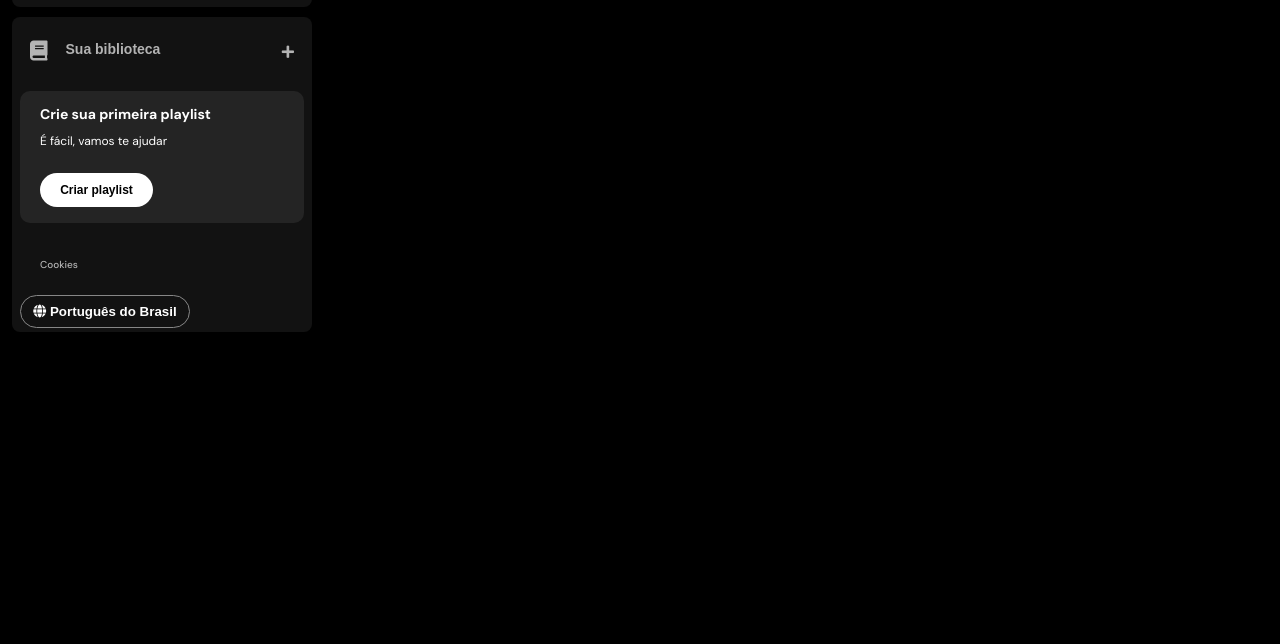
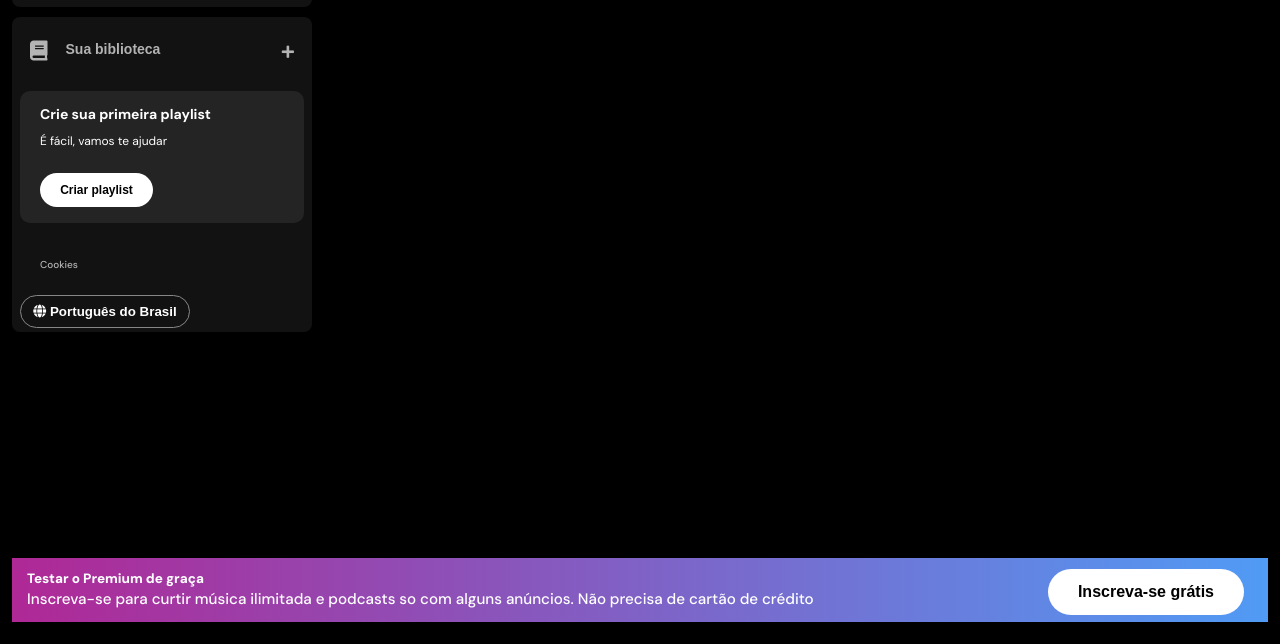
Before and after one commit to BarbosaNath/spotify-imersao-alura, a plain HTML site: page index.html in a window 1280 px wide. Shown: the part 166-810 px from the top of the page. Drawn offline with Linux system fonts and the light colour scheme.

Commit message:
feat: added footer

```diff
--- a/index.html
+++ b/index.html
@@ -24,6 +24,7 @@
 <body>
   <!--------------------------------- SIDEBAR --------------------------------->
   <section class="sidebar">
+    <!-------------------------------- NAV ------------------------------------>
     <nav class="sidebar__navigation">
       <div class="logo">
         <a href="">
@@ -45,10 +46,12 @@
           </a>
         </li>
       </ul>
+    </nav>
+    <!------------------------------- /NAV ------------------------------------>
 
-    </nav>
+    <!------------------------------- LIBRARY --------------------------------->
+    <div class="library">
 
-    <div class="library">
       <div class="library__content">
         <button class="library__button">
           <span class="fa fas fa-book"></span>
@@ -78,11 +81,13 @@
       </div>
 
     </div>
+    <!------------------------------ /LIBRARY --------------------------------->
   </section>
   <!-------------------------------- /SIDEBAR --------------------------------->
 
   <!---------------------------------- MAIN ----------------------------------->
   <main class="main-container">
+    <!-------------------------------- NAV ------------------------------------>
     <nav class="header__navigation">
       <div class="navigation">
         <button class="arrow-left">
@@ -104,10 +109,29 @@
         <button class="login">Entrar</button>
       </div>
     </nav>
+    <!------------------------------- /NAV ------------------------------------>
+
+    <!------------------------------- CARDS ----------------------------------->
+    <div>
+
+    </div>
+    <!------------------------------ /CARDS ----------------------------------->
   </main>
   <!--------------------------------- /MAIN ----------------------------------->
 
-  <footer> <!-- TODO --> </footer>
+
+  <!--------------------------------- FOOTER ---------------------------------->
+  <footer class="footer">
+    <div class="footer__text">
+      <p class="text title">Testar o Premium de graça</p>
+      <p class="text subtitle">
+        Inscreva-se para curtir música ilimitada e podcasts so com alguns
+        anúncios. Não precisa de cartão de crédito
+      </p>
+    </div>
+    <button class="footer__button">Inscreva-se grátis</button>
+  </footer>
+  <!-------------------------------- /FOOTER ---------------------------------->
 </body>
 
 </html>
--- a/src/styles/sidebar-footer.css
+++ b/src/styles/sidebar-footer.css
@@ -180,3 +180,48 @@ body {
   padding: 8px;
   border-radius: 20px;
 }
+
+
+.footer {
+  position: fixed;
+  bottom: 0;
+  left: 0;
+  right: 0;
+
+  /* margin: 12px; */
+  padding: 11px 24px 7px 15px;
+  margin: 12px;
+  /* width: 100%; */
+
+  background: linear-gradient(90deg, #AF2896, #509BF5);
+
+  display: flex;
+  justify-content: space-between;
+}
+
+.footer .footer__text .text {
+  line-height: 1.25rem;
+ flex-shrink: 0;
+}
+
+.footer .footer__text .title {
+  font-weight: 800;
+  font-size: 13.5px;
+}
+
+.footer .footer__text .subtitle {
+  font-weight: 500;
+  font-size: 15.2px;
+}
+
+.footer .footer__button {
+  background-color: #ffffff;
+  color: #000000;
+  font-size: 16px;
+  font-weight: bold;
+  padding: 14px 30px;
+  border: 0px;
+  border-radius: 40px;
+  cursor: pointer;
+  flex-shrink: 0;
+}
```
